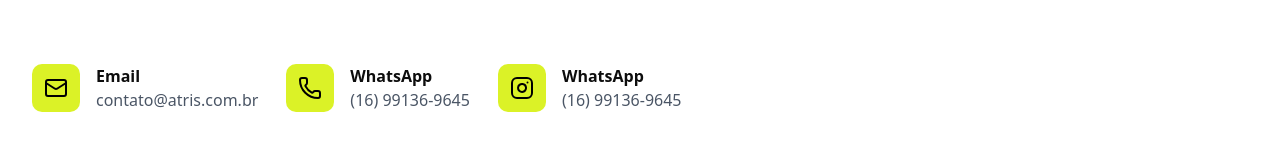
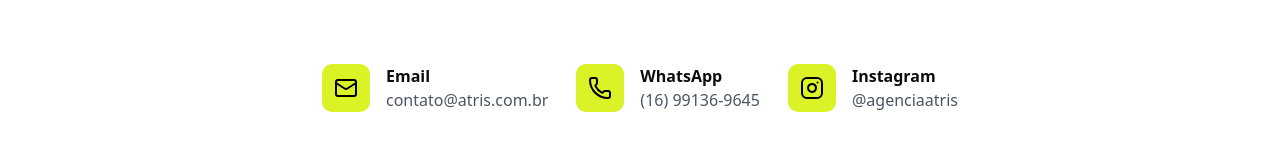
Before and after one commit to ViniciusCJ/atris-landing-page, a React (Vite) app: page / in a window 1280 px wide. Shown: the part 4698-4860 px from the top of the page. Built offline with nearby package versions, Linux system fonts and the light colour scheme.

Commit message:
alteração no instagram para redirecionamento

```diff
--- a/src/pages/App.jsx
+++ b/src/pages/App.jsx
@@ -530,7 +530,7 @@ function App() {
             </p>
           </div>
 
-          <div className="flex gap-12 items-center">
+          <div className="flex gap-12 items-center justify-center">
             <div className="flex gap-7">
               <div className="flex items-center space-x-4">
                 <div className="w-12 h-12 atris-green rounded-lg flex items-center justify-center">
@@ -553,14 +553,14 @@ function App() {
               </div>
 
               <div className="flex items-center space-x-4">
-                <div className="w-12 h-12 atris-green rounded-lg flex items-center justify-center">
-                  <a onClick={handleClickInsta} href="#">
+                <div onClick={handleClickInsta} className="w-12 h-12 atris-green rounded-lg flex items-center justify-center cursor-pointer">
+                  <a href="#">
                     <Instagram className="h-6 w-6 text-black" />
                   </a>
                 </div>
                 <div>
-                  <h3 className="font-bold text-atris-black">WhatsApp</h3>
-                  <p className="text-gray-600"> (16) 99136-9645</p>
+                  <h3 className="font-bold text-atris-black">Instagram</h3>
+                  <p className="text-gray-600">@agenciaatris</p>
                 </div>
               </div>
             </div>
```
